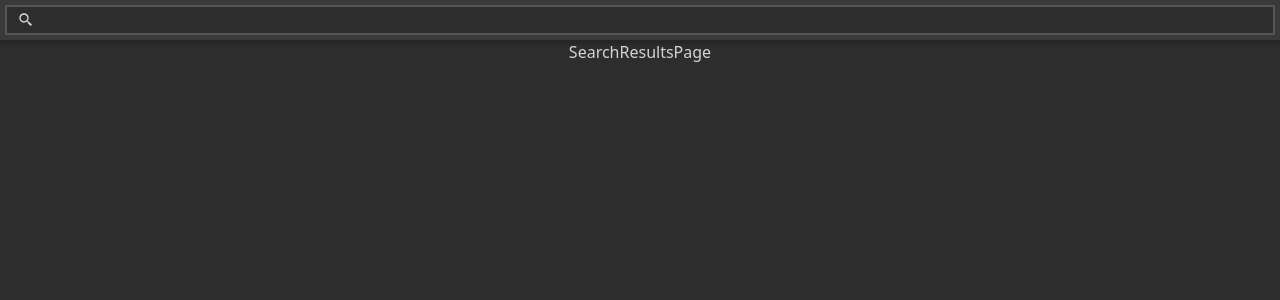
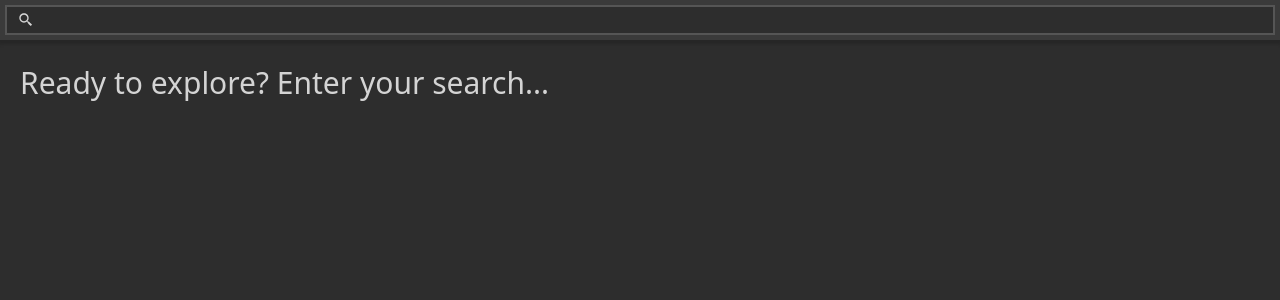
Before and after one commit to buikrisz/stackoverflow-forum, a Next.js app: page / in a window 1280 px wide. Shown: the top 300 px of the page. Built offline with nearby package versions, Linux system fonts and the light colour scheme.

Commit message:
searchresultspage added, searchcontext created

```diff
--- a/app/components/SearchBar.tsx
+++ b/app/components/SearchBar.tsx
@@ -1,9 +1,10 @@
-import { ChangeEvent, useState, KeyboardEvent } from "react";
+import { ChangeEvent, KeyboardEvent, useContext } from "react";
 import { BiSearchAlt2 } from "react-icons/bi";
 import styles from "./SearchBar.module.css";
+import { SearchContext } from "../contexts/SearchContext";
 
 export const SearchBar = () => {
-  const [searchText, setSearchText] = useState("");
+  const { searchText, setSearchText, setSearchedTerm } = useContext(SearchContext);
 
   const onSearchTextChange = (e: ChangeEvent<HTMLInputElement>) => setSearchText(e.target.value);
   const onEnterClicked = (e: KeyboardEvent<HTMLInputElement>) => {
@@ -14,7 +15,10 @@ export const SearchBar = () => {
 
   const onSearchTriggered = () => {
     if (searchText != null && searchText.length > 0) {
+      setSearchedTerm(searchText);
       console.log(searchText);
+    } else {
+      setSearchedTerm(searchText);
     }
   };
 
--- a/app/components/SearchCard.tsx
+++ b/app/components/SearchCard.tsx
@@ -1,3 +1,3 @@
 export const SearchCard = () => {
-  return <div>SearchCard</div>;
+  return <div >SearchCard</div>;
 };
--- /dev/null
+++ b/app/components/SearchResultsPage.module.css
@@ -0,0 +1,21 @@
+.searchResultsPage {
+  display: flex;
+  flex-direction: column;
+  gap: 20px;
+  padding: 20px;
+  min-height: calc(100vh - 40px);
+  width: 100%;
+}
+
+.title {
+  font-size: 30px;
+}
+
+.subtitle {
+  font-size: 14px;
+  color: var(--secondary-text-color);
+}
+
+.count {
+  font-size: 18px;
+}
--- a/app/components/SearchResultsPage.tsx
+++ b/app/components/SearchResultsPage.tsx
@@ -1,3 +1,26 @@
+import { useContext } from "react";
+import styles from "./SearchResultsPage.module.css";
+import { SearchContext } from "../contexts/SearchContext";
+
 export const SearchResultsPage = () => {
-  return <div>SearchResultsPage</div>;
+  const { searchedTerm } = useContext(SearchContext);
+  const searchTriggered = searchedTerm != null && searchedTerm.length > 0;
+
+  return searchTriggered ? (
+    <div className={styles.searchResultsPage}>
+      <h2 className={styles.title}>Search Results</h2>
+      <h5 className={styles.subtitle}>Results for {searchedTerm}</h5>
+      <h3 className={styles.count}>***** results</h3>
+      <div className={styles.cardList}>
+        <div>Card1</div>
+        <div>Card2</div>
+        <div>Card3</div>
+        <div>Card4</div>
+      </div>
+    </div>
+  ) : (
+    <div className={styles.searchResultsPage}>
+      <h2 className={styles.title}>Ready to explore? Enter your search...</h2>
+    </div>
+  );
 };
--- /dev/null
+++ b/app/contexts/SearchContext.tsx
@@ -0,0 +1,11 @@
+import { createContext } from "react";
+import { SearchContextProviderValue } from "../types/SearchContext.types";
+
+const defaultValue: SearchContextProviderValue = {
+  searchText: "",
+  setSearchText: () => null,
+  searchedTerm: "",
+  setSearchedTerm: () => null,
+};
+
+export const SearchContext = createContext<SearchContextProviderValue>(defaultValue);
--- /dev/null
+++ b/app/contexts/SearchContextProvider.tsx
@@ -0,0 +1,10 @@
+import { FC, useState } from "react";
+import { SearchContext } from "./SearchContext";
+import { SearchContextProviderProps } from "../types/SearchContext.types";
+
+export const SearchContextProvider: FC<SearchContextProviderProps> = ({ children }) => {
+  const [searchText, setSearchText] = useState("");
+  const [searchedTerm, setSearchedTerm] = useState("");
+
+  return <SearchContext.Provider value={{ searchText, setSearchText, searchedTerm, setSearchedTerm }}>{children}</SearchContext.Provider>;
+};
--- a/pages/index.tsx
+++ b/pages/index.tsx
@@ -1,13 +1,16 @@
 import { SearchBar, SearchResultsPage } from "@/app/components";
+import { SearchContextProvider } from "@/app/contexts/SearchContextProvider";
 import styles from "@/app/styles/index.module.css";
 import "../app/styles/globals.css";
 
 const Home = () => {
   return (
-    <section className={styles.landingSection}>
-      <SearchBar />
-      <SearchResultsPage />
-    </section>
+    <SearchContextProvider>
+      <section className={styles.landingSection}>
+        <SearchBar />
+        <SearchResultsPage />
+      </section>
+    </SearchContextProvider>
   );
 };
 
```
Also changed, not shown: app/types/SearchContext.types.ts (added, +12 -0 lines).
